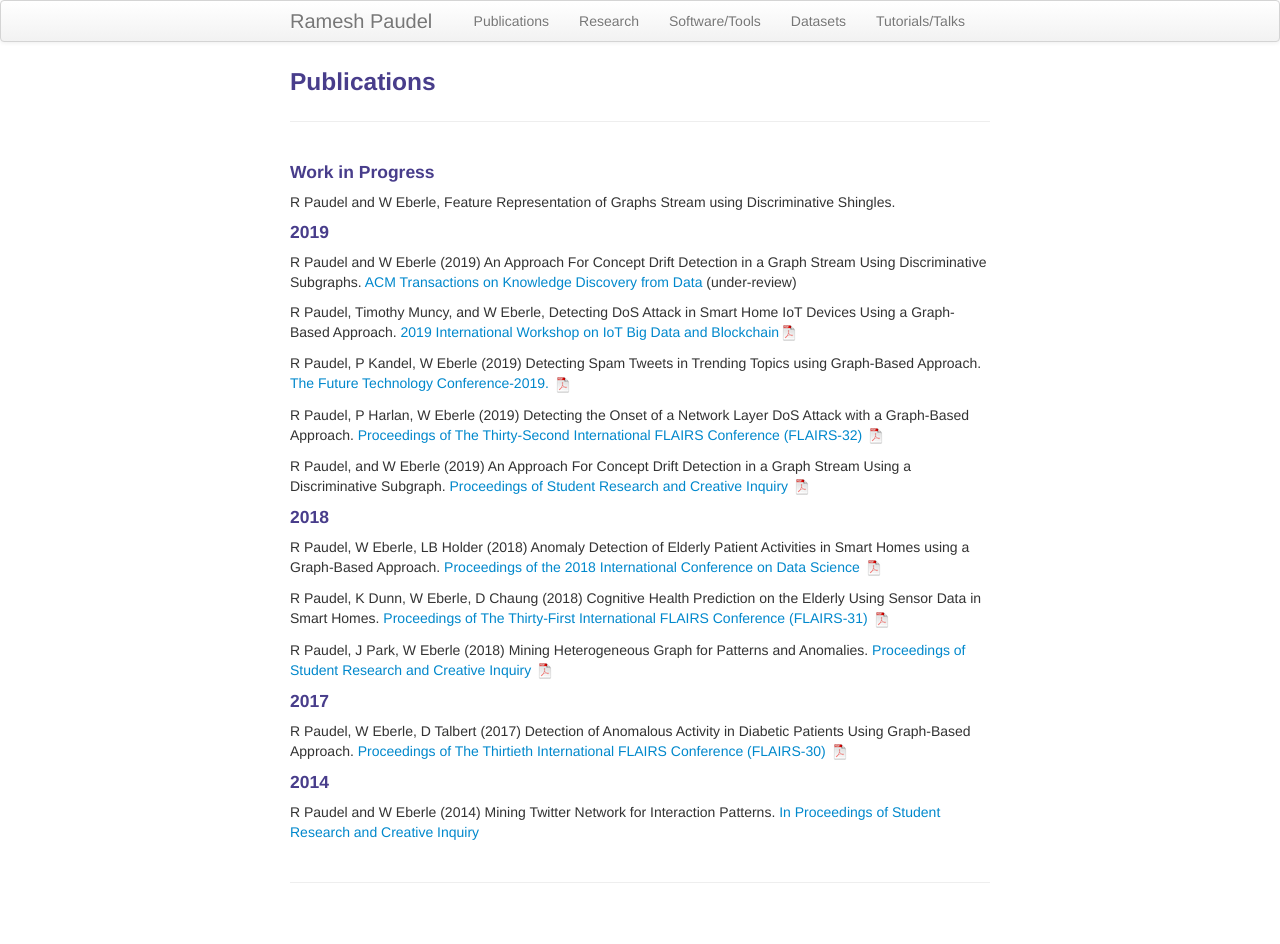
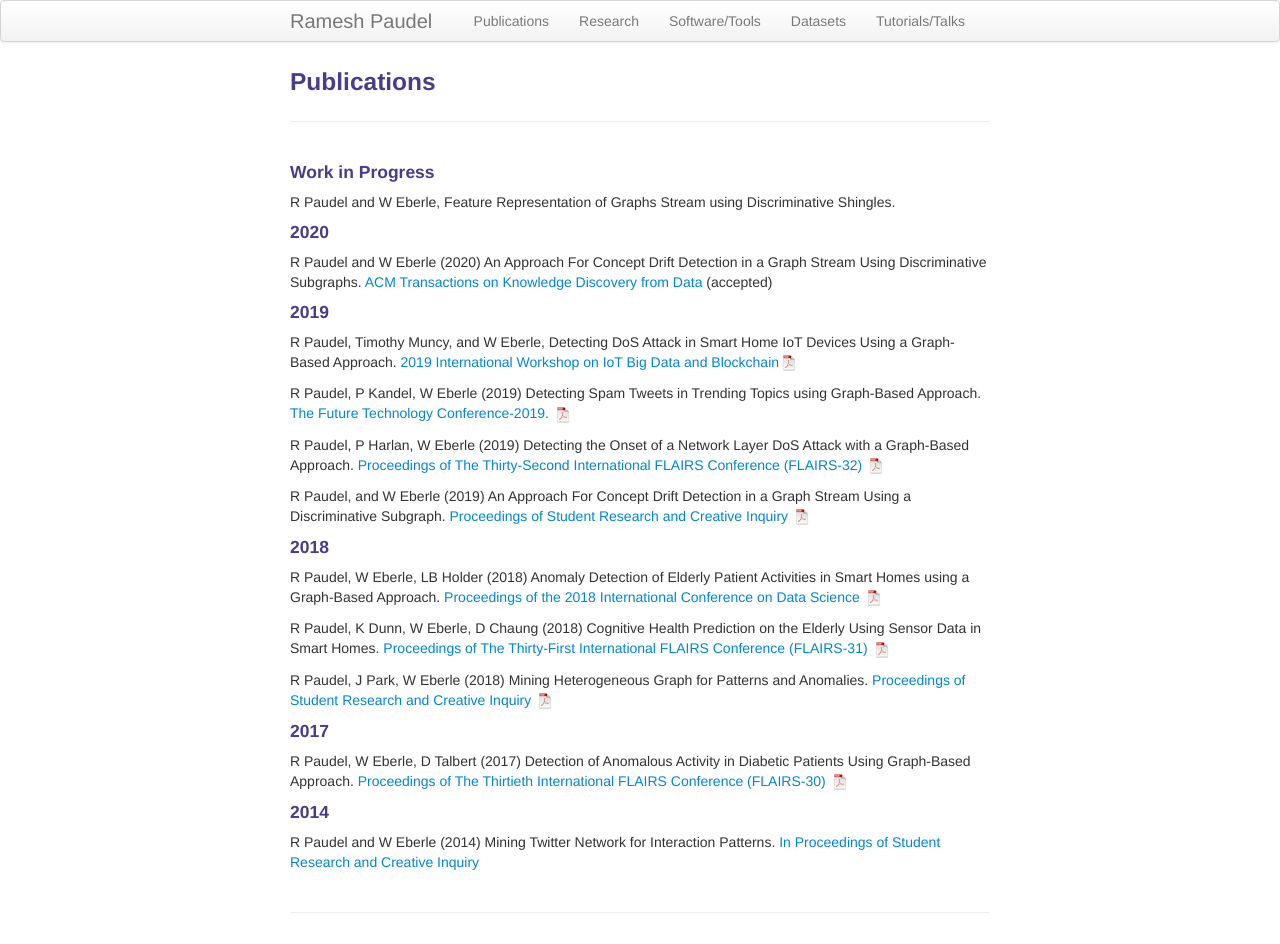
Before and after one commit to rpaudel42/rpaudel42.github.io, a Jekyll site: the page built from pages/pubs.md, in a window 1280 px wide. Built offline with Jekyll 4.4.1, drawn with Linux system fonts in a browser that asks for light colours; before the commit the page ends 914 px from its top, so only the background shows below that.

Commit message:
Change resume

```diff
--- a/pages/pubs.md
+++ b/pages/pubs.md
@@ -6,11 +6,12 @@
 #### Work in Progress
 R Paudel and W Eberle, Feature Representation of Graphs Stream using Discriminative Shingles.
 
+#### 2020
+R Paudel and W Eberle
+(2020) An Approach For Concept Drift Detection in a Graph Stream Using Discriminative Subgraphs. [ACM Transactions on Knowledge Discovery from Data](https://tkdd.acm.org/about.cfm) (accepted)
+
 
 #### 2019
-R Paudel and W Eberle
-(2019) An Approach For Concept Drift Detection in a Graph Stream Using Discriminative Subgraphs. [ACM Transactions on Knowledge Discovery from Data](https://tkdd.acm.org/about.cfm) (under-review)
-
 R Paudel, Timothy Muncy, and W Eberle, Detecting DoS Attack in Smart Home IoT Devices Using a Graph-Based Approach. [2019 International Workshop on IoT Big Data and Blockchain](http://siwn.org.uk/cfp/iotbd19.htm)[![pdf]({{ BASE_PATH }}/assets/icons/pdf-icon.png)](/assets/S35205.pdf)
 
 R Paudel, P Kandel, W Eberle
```
Also changed, not shown: 1 other file.
